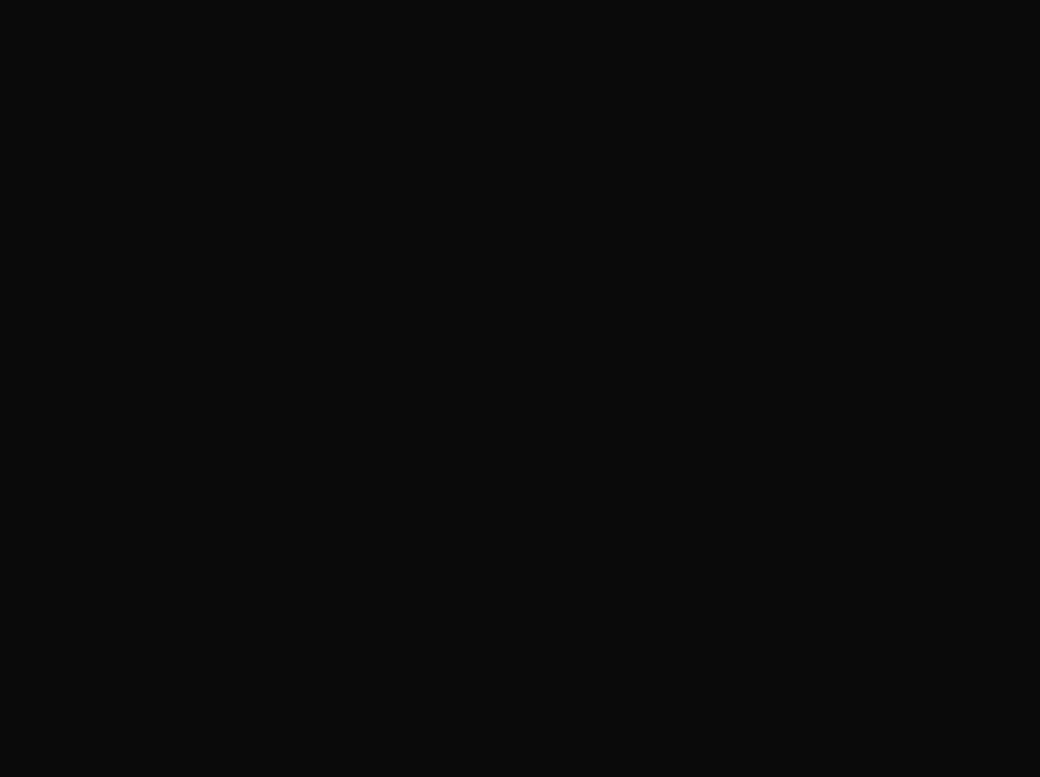
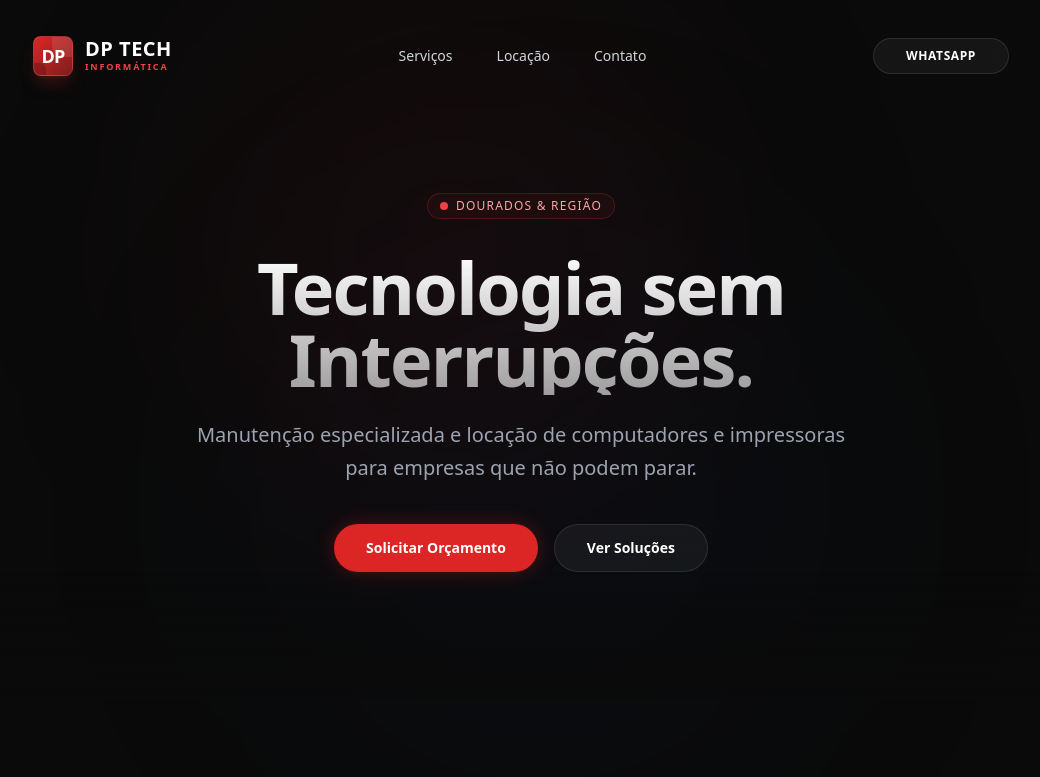
Before and after one commit to Alexandre-IF/DP-Tech, a plain HTML site: page index.html in a window 1280 px wide. Shown: the top 777 px of the page, without its empty margins (119-1159 px from the left). Drawn offline with nearby package versions, Linux system fonts and the light colour scheme; the site is published under a folder, as on GitHub Pages, so addresses that start at the root find nothing.

Commit message:
Update index.html

```diff
--- a/index.html
+++ b/index.html
@@ -33,11 +33,12 @@
       .animate-in { animation: fade-in 0.2s ease-out; }
       .zoom-in-95 { animation: zoom-in 0.2s ease-out; }
     </style>
-    <script type="module" crossorigin src="/assets/index-DtiHKJkJ.js"></script>
-    <link rel="stylesheet" crossorigin href="/assets/index-cX5VULwR.css">
+    <script type="module" crossorigin src="./assets/index-DtiHKJkJ.js"></script>
+    <link rel="stylesheet" crossorigin href="./assets/index-cX5VULwR.css">
   </head>
   <body>
     <div id="root"></div>
 
   </body>
+
 </html>
```
